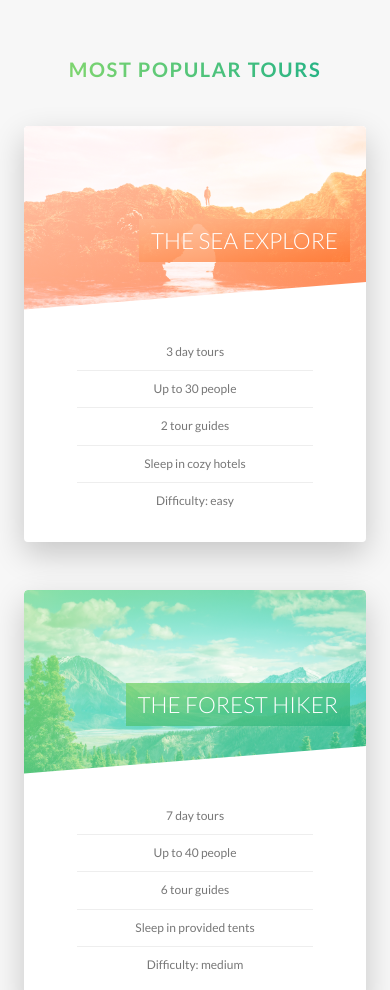
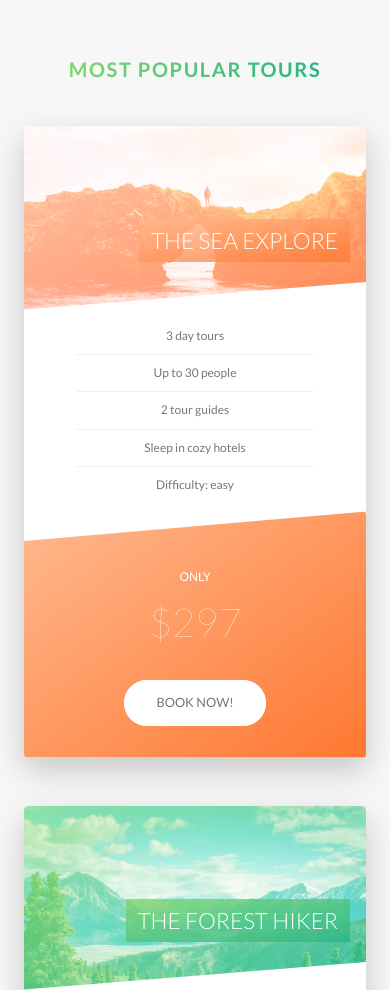
Before and after one commit to 7070587/advanced-css, a website: page index.html in a window 390 px wide. Shown: the part 2540-3530 px from the top of the page. Drawn offline with Linux system fonts and the light colour scheme.

Commit message:
Update | Writing Media Queries - Tours, Stories and Booking Sections

```diff
--- a/scss/components/_book.scss
+++ b/scss/components/_book.scss
@@ -3,15 +3,29 @@
     // linear-gradient(xxdeg, color 0%, color 50%, color 50%)
     background-image: linear-gradient(105deg, rgba($color-white, 0.9) 0%, rgba($color-white, 0.9) 50%, transparent 50%), url(../../img/nat-10.jpg);
 
-    // background-size: cover; === background-size: 100%;
     background-size: cover;
 
-    // height: 50rem;
     border-radius: 4px;
     box-shadow: $box-shadow-4;
+
+    @include respond(tab-land) {
+        background-image: linear-gradient(105deg, rgba($color-white, 0.9) 0%, rgba($color-white, 0.9) 65%, transparent 65%), url(../../img/nat-10.jpg);
+    }
+
+    @include respond(tab-port) {
+        background-image: linear-gradient(to right, rgba($color-white, 0.9) 0%, rgba($color-white, 0.9) 100%), url(../../img/nat-10.jpg);
+    }
 
     &__form {
         width: 50%;
         padding: 6rem;
+
+        @include respond(tab-land) {
+            width: 65%;
+        }
+
+        @include respond(tab-port) {
+            width: 100%;
+        }
     }
 }
--- a/scss/components/_card.scss
+++ b/scss/components/_card.scss
@@ -159,4 +159,50 @@
         font-size: 6rem;
         font-weight: 100;
     }
+
+    @include respond(tab-port) {
+        height: auto;
+        border-radius: 4px;
+        box-shadow: $box-shadow-2;
+        background-color: $color-white;
+
+        &__side {
+            height: auto;
+            position: relative;
+            box-shadow: none;
+
+            &--back {
+                transform: rotateY(0);
+                clip-path: polygon(0 12%, 100% 0, 100% 100%, 0% 100%);
+            }
+        }
+
+        // .card:hover .card__side--xxxx
+        &:hover &__side--front {
+            transform: rotateY(0);
+        }
+
+        &__detail {
+            padding: 1rem 3rem;
+        }
+
+        // back side style
+        &__cta {
+            position: relative;
+            top: 0%;
+            left: 0%;
+            transform: translate(0);
+            width: 100%;
+            padding: 7rem 4rem 4rem 4rem;
+        }
+
+        &__price-box {
+            margin-bottom: 3rem;
+        }
+
+        &__price-value {
+            font-size: 5rem;
+            font-weiht: 100;
+        }
+    }
 }
--- a/scss/components/_form.scss
+++ b/scss/components/_form.scss
@@ -18,6 +18,10 @@
         width: 90%;
         display: block;
         transition: all 0.4s;
+
+        @include respond(tab-port) {
+            width: 100%;
+        }
 
         ::placeholder {
             color: $color-grey-dark-2;
@@ -54,6 +58,11 @@
     &__radio-group {
         width: 49%;
         display: inline-block;
+
+        @include respond(tab-port) {
+            width: 100%;
+            margin-bottom: 2rem;
+        }
     }
 
     &__radio-label {
--- a/scss/components/_story.scss
+++ b/scss/components/_story.scss
@@ -9,6 +9,16 @@
     font-size: $default-font-size;
 
     transform: skewX(-12deg);
+
+    @include respond(tab-port) {
+        width: 100%;
+        padding: 4rem;
+        padding-left: 7rem;
+    }
+
+    @include respond(phone) {
+        transform: skewX(0);
+    }
 
     &__shape {
         width: 15rem;
@@ -25,6 +35,10 @@
         transform: translateX(-3rem) skewX(12deg);
 
         position: relative;
+
+        @include respond(phone) {
+            transform: translateX(-3rem) skewX(0);
+        }
     }
 
     &__img {
@@ -36,6 +50,10 @@
 
     &__text {
         transform: skewX(12deg);
+
+        @include respond(phone) {
+            transform: skewX(0);
+        }
     }
 
     &__caption {
```
Also changed, not shown: css/style.css.
